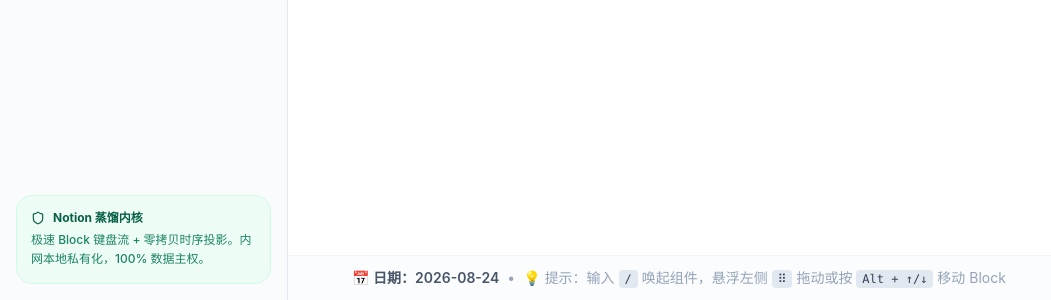
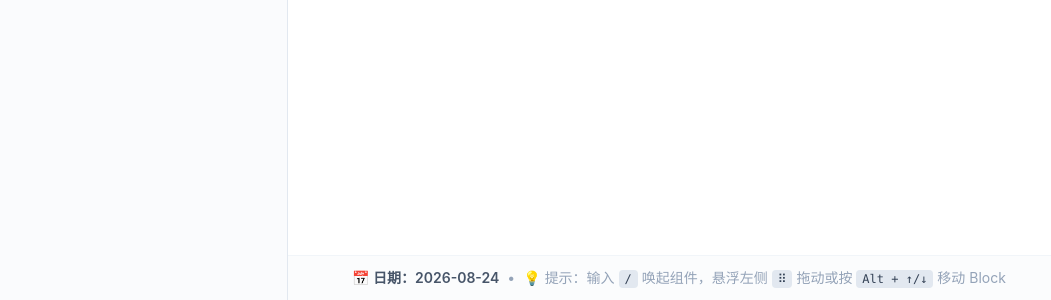
Before and after one commit to Kaz-Huang/Feedmob_Note, a Next.js app: page / in a window 1280 px wide. Shown: the part 819-1119 px from the top of the page, without its empty margins (0-1051 px from the left). Built offline with nearby package versions, Linux system fonts and the light colour scheme; no server answers; the database is empty.

Commit message:
fix(sidebar): remove Notion 蒸馏内核 footer card

```diff
--- a/src/components/layout/Sidebar.tsx
+++ b/src/components/layout/Sidebar.tsx
@@ -8,7 +8,6 @@
   Activity,
   Calendar,
   Hash,
-  Shield,
   PanelLeftClose,
 } from 'lucide-react';
 import { useCurrentUser } from '@/lib/user-context';
@@ -116,16 +115,6 @@
         )}
       </div>
 
-      {/* Footer Info Card */}
-      <div className="p-3.5 rounded-2xl bg-emerald-50/80 dark:bg-emerald-950/30 border border-emerald-100 dark:border-emerald-900/50">
-        <div className="flex items-center gap-2 text-emerald-800 dark:text-emerald-300 font-bold text-xs mb-1">
-          <Shield className="w-3.5 h-3.5" />
-          <span>Notion 蒸馏内核</span>
-        </div>
-        <p className="text-xs text-emerald-700/90 dark:text-emerald-400/90 leading-relaxed font-medium">
-          极速 Block 键盘流 + 零拷贝时序投影。内网本地私有化，100% 数据主权。
-        </p>
-      </div>
     </aside>
   );
 };
```
